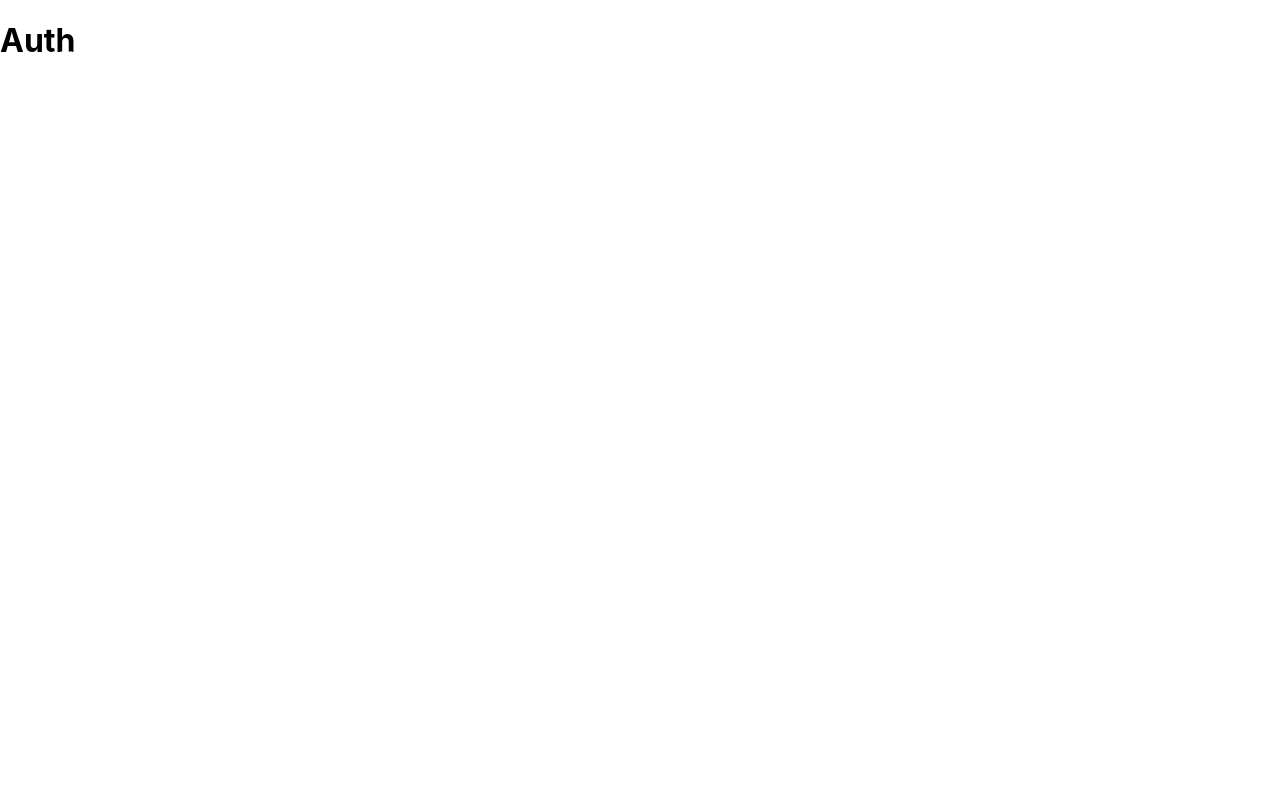
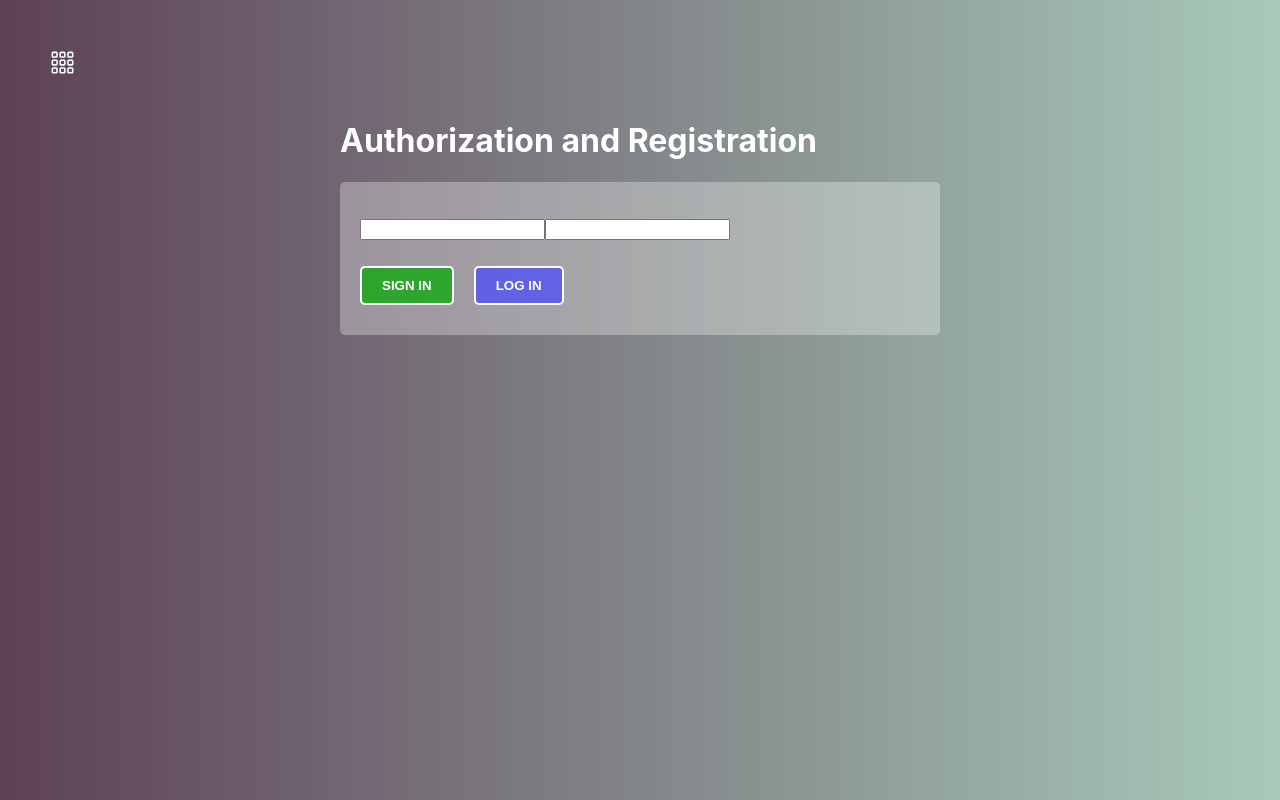
Before and after one commit to Piterom911/react-quiz, a React (Create React App) app: page /auth in a window 1280 px wide. Built offline with nearby package versions, Linux system fonts and the light colour scheme.

Commit message:
Creat form and work with colors

```diff
--- a/src/components/UI/Button/Button.module.scss
+++ b/src/components/UI/Button/Button.module.scss
@@ -14,6 +14,13 @@
   outline: none;
   transition: box-shadow .1s ease-in-out;
 
+  &.primary {
+    background-color: rgba(72, 72, 255, 0.71);
+    &:hover {
+      background-color: rgb(72, 72, 255);
+    }
+  }
+
   &.default {
     &:hover {
       background-color: rgba(255, 255, 255, .2);
@@ -21,14 +28,14 @@
   }
 
   &.error {
-    background-color: rgba(171, 0, 0, 0.61);
+    background-color: rgba(171, 0, 0, 0.71);
     &:hover {
       background-color: rgb(171, 0, 0);
     }
   }
 
   &.success {
-    background-color: rgba(0, 171, 0, 0.61);
+    background-color: rgba(0, 171, 0, 0.71);
     &:hover {
       background-color: rgb(0, 171, 0);
     }
--- a/src/containers/Auth/Auth.jsx
+++ b/src/containers/Auth/Auth.jsx
@@ -1,11 +1,43 @@
 import React from "react";
 import classes from './Auth.module.scss'
+import Button from "../../components/UI/Button/Button";
 
 export default class Auth extends React.Component{
 
+    registerHandler() {}
+
+    signInHandler() {}
+
+    submitHandler(event) {
+        event.preventDefault();
+    }
+
     render() {
+
         return (
-            <h1>Auth</h1>
+            <div className={classes.Auth}>
+                <div className={'wrapper'}>
+                    <h1>Authorization and Registration</h1>
+                    <form onSubmit={this.submitHandler}>
+                        <p>
+                            <input type="text"/>
+                            <input type="text"/>
+                        </p>
+                        <Button
+                            type={'success'}
+                            onClick={this.signInHandler}
+                        >
+                            Sign in
+                        </Button>
+                        <Button
+                            type={'primary'}
+                            onClick={this.registerHandler}
+                        >
+                            Log in
+                        </Button>
+                    </form>
+                </div>
+            </div>
         );
     }
 }
--- a/src/containers/Auth/Auth.module.scss
+++ b/src/containers/Auth/Auth.module.scss
@@ -1,3 +1,18 @@
 .Auth {
+  display: flex;
+  justify-content: center;
+  padding-top: 100px;
+  flex-grow: 1;
+  width: 100%;
+  background: linear-gradient(90deg, #5D4157 0%, #A8CABA 100%);
 
+  h1 {
+    color: white;
+  }
+
+  form {
+    background-color: rgba(255, 255, 255, .3);
+    border-radius: 5px;
+    padding: 20px;
+  }
 }
--- a/src/containers/Quiz/Quiz.module.scss
+++ b/src/containers/Quiz/Quiz.module.scss
@@ -4,7 +4,7 @@
   padding-top: 100px;
   flex-grow: 1;
   width: 100%;
-  background: linear-gradient(90deg, #5041b2 0%, #7969e6 100%);
+  background: linear-gradient(90deg, #403B4A 0%, #E7E9BB 100%);
 
   h1 {
     color: #fff;
--- a/src/containers/QuizList/QuizList.module.scss
+++ b/src/containers/QuizList/QuizList.module.scss
@@ -4,7 +4,7 @@
   padding-top: 100px;
   flex-grow: 1;
   width: 100%;
-  background: linear-gradient(90deg, #3a7bd5 0%, #00d2ff 100%);
+  background: linear-gradient(90deg, #283048 0%, #859398 100%);
 
   h1 {
     color: #fff;
--- a/src/index.css
+++ b/src/index.css
@@ -11,3 +11,8 @@ code {
   font-family: source-code-pro, Menlo, Monaco, Consolas, 'Courier New',
     monospace;
 }
+
+.wrapper {
+  max-width: 600px;
+  width: 100%;
+}
```
